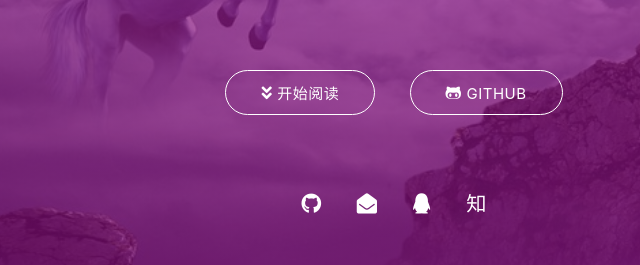
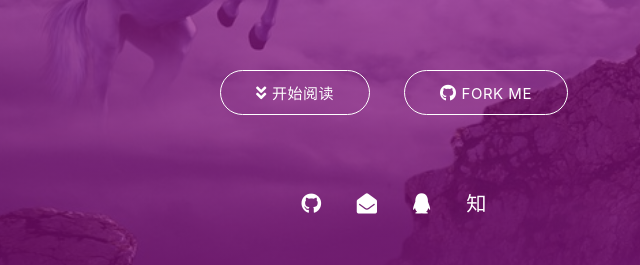
Before and after one commit to lskong/lskong.github.io, a plain HTML site: page index.html in a window 1280 px wide. Shown: the part 438-703 px from the top of the page, 246-886 px from the left. Drawn offline with Linux system fonts and the light colour scheme; some packages are replaced by stand-ins of ours; a script that the page names is missing.

Commit message:
Site updated: 2019-10-23 16:44:23

```diff
--- a/index.html
+++ b/index.html
@@ -391,8 +391,8 @@
                 </a>
 
 
-                <a href="https://github.com/blinkfox/hexo-theme-matery" class="waves-effect waves-light btn" target="_blank">
-                    <i class="fab fa-github-alt"></i>Github
+                <a href="https://github.com/lskong" class="waves-effect waves-light btn" target="_blank">
+                    <i class="fab fa-github "></i>Fork Me
                 </a>
 
             </div>
```
